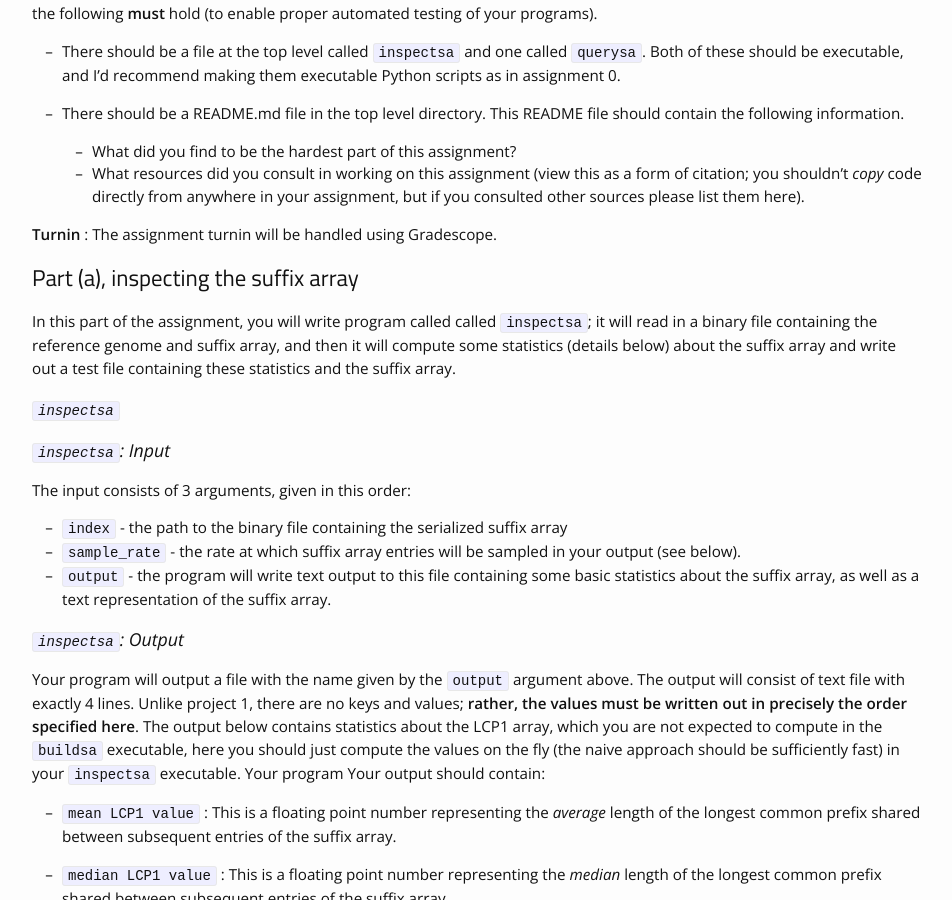
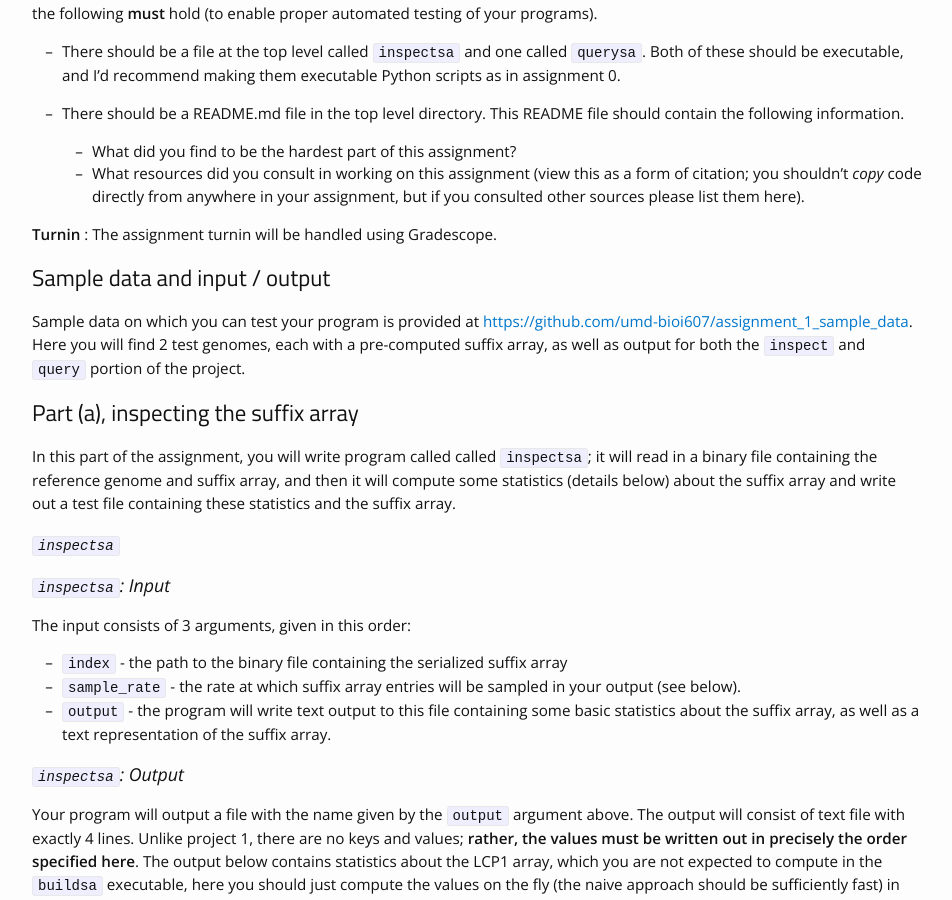
Before and after one commit to umd-bioi607/s2024, a Jekyll site: the page built from _assignments/02_suffix_array.md, in a window 1280 px wide and 900 px high, scrolled down 1056 px. Shown: the whole window, without its empty margins (163-1115 px from the left). Built offline with Jekyll 4.4.1, drawn with Linux system fonts in a browser that asks for light colours; nearby versions of some CDN libraries.

Commit message:
point to test data

```diff
--- a/_assignments/02_suffix_array.md
+++ b/_assignments/02_suffix_array.md
@@ -39,6 +39,12 @@ You will submit your assignment as a tarball named `BIOI607_A1.tar.gz`.  When th
      - What resources did you consult in working on this assignment (view this as a form of citation; you shouldn't _copy_ code directly from anywhere in your assignment, but if you consulted other sources please list them here).
 
 **Turnin** : The assignment turnin will be handled using Gradescope.
+
+## Sample data and input / output
+
+Sample data on which you can test your program is provided at [https://github.com/umd-bioi607/assignment_1_sample_data](https://github.com/umd-bioi607/assignment_1_sample_data
+).  Here you will find 2 test genomes, each with a pre-computed suffix array, as well as output for both the `inspect` and `query` portion
+of the project.
 
 ## Part (a), inspecting the suffix array
 
```
